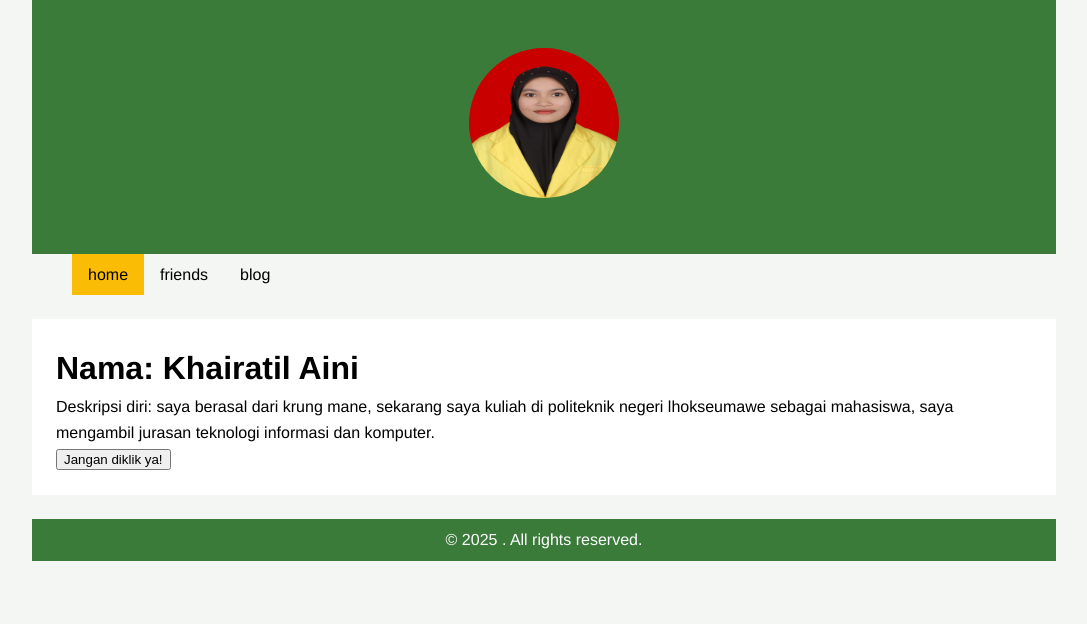
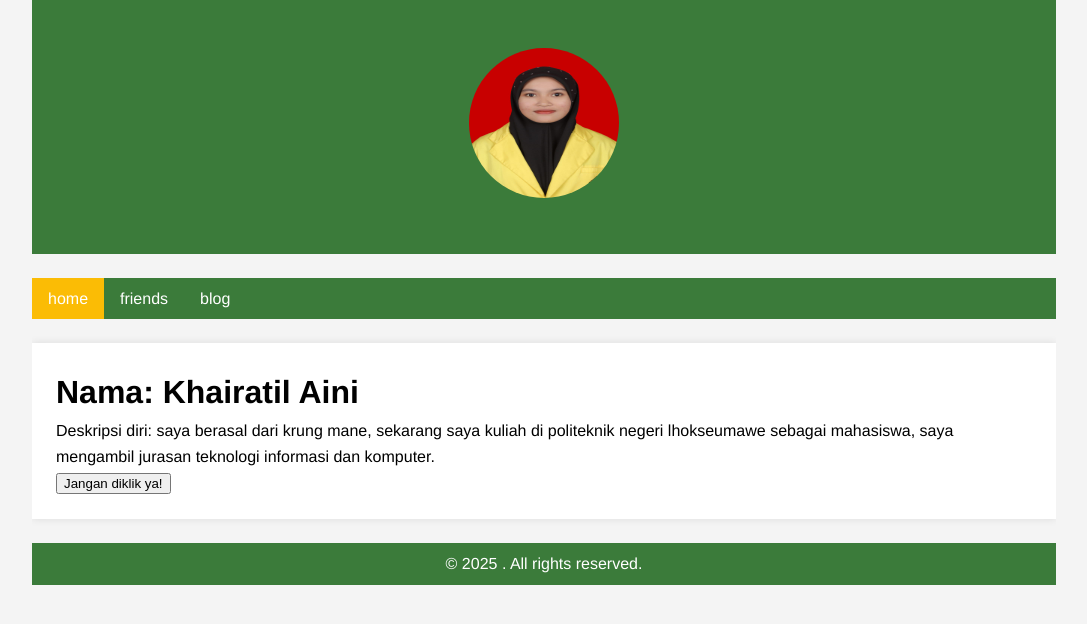
Before and after one commit to khairatilaini/khairatilaini.github.io, a Jekyll site: the page built from index.html, in a window 1280 px wide. Shown: the top 624 px of the page, without its empty margins (96-1183 px from the left). Built offline with Jekyll 4.4.1, drawn with Linux system fonts in a browser that asks for light colours.

Commit message:
membuat layout

```diff
--- a/_sass/main.scss
+++ b/_sass/main.scss
@@ -6,13 +6,12 @@ body,
 h1,
 h2,
 p {
-
     margin: 0; padding: 0; box-sizing: border-box;
 }
 
 body {
     font-family: $font-stack; line-height: 1.6;
-    background-color: #f4f6f4;
+    background-color: #f4f4f4;
 }
 
 header {
@@ -22,7 +21,7 @@ header {
 
 main {
     padding: 24px; margin-top: 24px;
-    box-shadow: 8px rgha(0, 8, 8, 8.1);
+    box-shadow: 0 0 8px rgba(0, 0, 0, 0.1);
     background-color: #fff;
 }
 
@@ -36,15 +35,15 @@ h2 {
 }
 
 nav {
-     margin: 24px 8;
+    margin: 24px 0;
     ul {
-         list-style-type: none; margin: 0; padding: 8; overflow: hidden;
-         background-color: Sprimary-color
+        list-style-type: none; margin: 0; padding: 0; overflow: hidden;
+        background-color: $primary-color;
     }
     li {
         float: left;
         a {
-              display: block; color: black; text-align: center; padding: 8px 16px;
+            display: block; color: white; text-align: center; padding: 8px 16px;
             text-decoration: none;
             &:hover:not(.active) {
                 background-color: $secondary-color;
```
Lines whose indentation alone changed are shown as unchanged.
